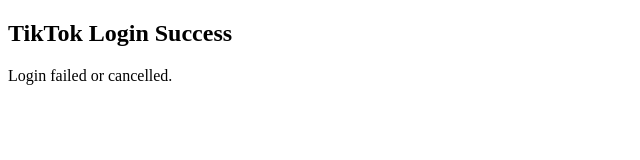
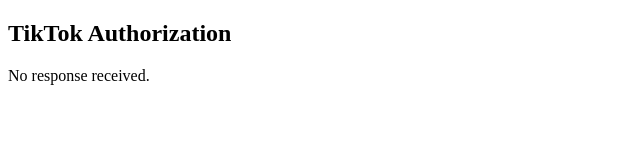
Before and after one commit to tootiktok06-eng/tiktok-site, a plain HTML site: page callback.html in a window 1280 px wide. Shown: the full height of the page, 0-640 px from the left. Drawn offline with Linux system fonts and the light colour scheme.

Commit message:
Update TikTok OAuth callback handling and messages

```diff
--- a/callback.html
+++ b/callback.html
@@ -2,13 +2,14 @@
 <html>
 <head>
 <title>TikTok OAuth Callback</title>
+<meta charset="utf-8">
 </head>
 
 <body>
 
-<h2>TikTok Login Success</h2>
+<h2>TikTok Authorization</h2>
 
-<p id="result">Processing...</p>
+<div id="status">Waiting for TikTok response...</div>
 
 <script>
 
@@ -16,13 +17,19 @@
 
 const code = params.get("code");
 const state = params.get("state");
+const error = params.get("error");
 
 if(code){
-    document.getElementById("result").innerHTML =
-    "Authorization Code: " + code;
-}else{
-    document.getElementById("result").innerHTML =
-    "Login failed or cancelled.";
+    document.getElementById("status").innerHTML =
+    "Login success.<br><br>Authorization Code:<br>" + code;
+}
+else if(error){
+    document.getElementById("status").innerHTML =
+    "Login failed: " + error;
+}
+else{
+    document.getElementById("status").innerHTML =
+    "No response received.";
 }
 
 </script>
```
